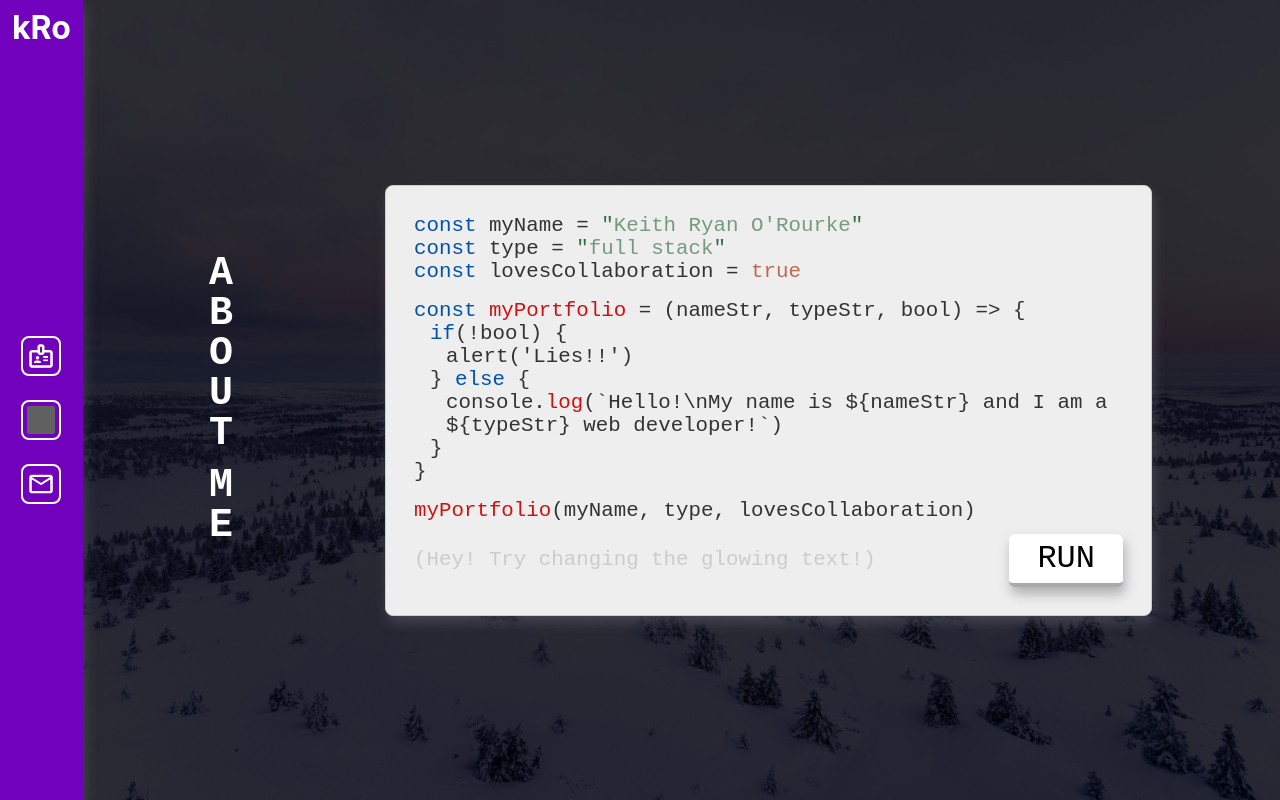
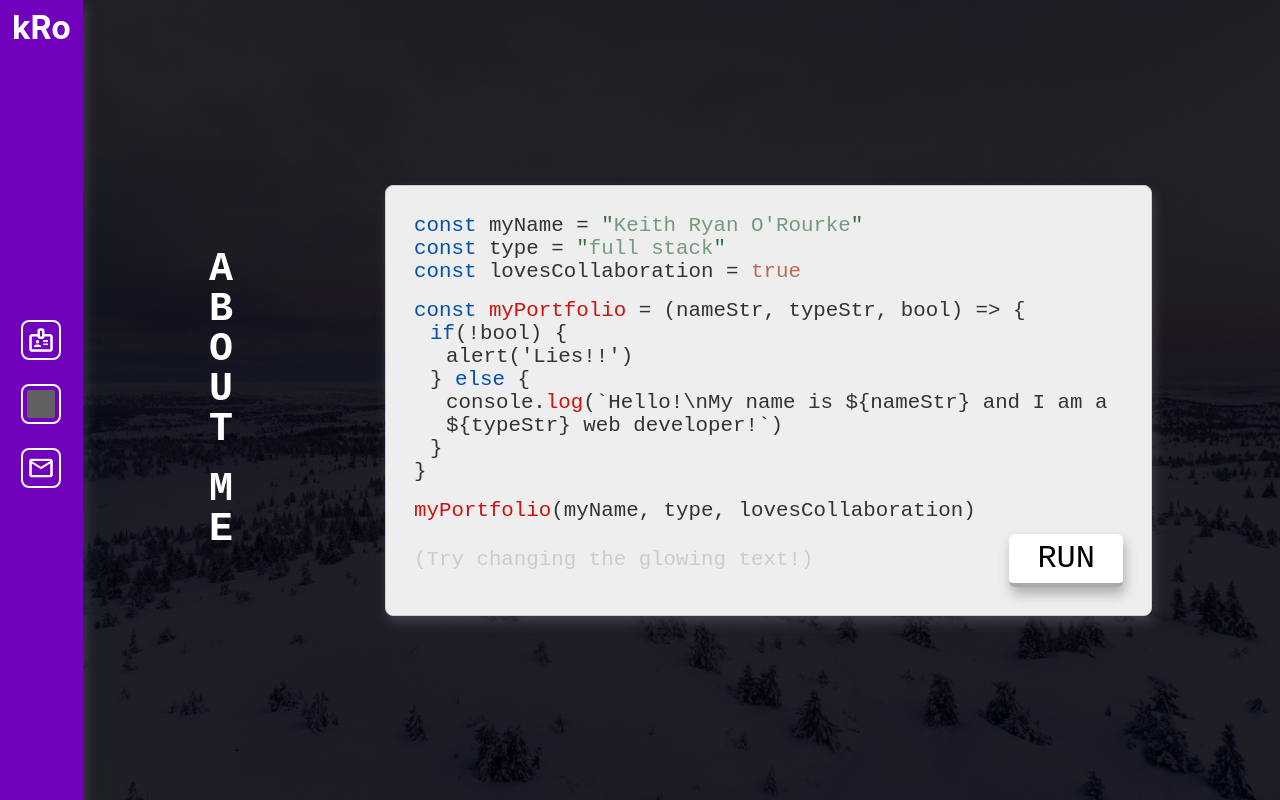
Before and after one commit to keithryanorourke/portfolio, a React (Create React App) app: page / in a window 1280 px wide. Built offline with nearby package versions, Linux system fonts and the light colour scheme; grey boxes are pictures that could not be loaded.

Commit message:
Fixed cetering of header icons

```diff
--- a/src/App.scss
+++ b/src/App.scss
@@ -23,6 +23,6 @@
     height: 100%;
     width: 100%;
     background-color: black;
-    opacity: 0.8;
+    opacity: 0.85;
   }
 }
--- a/src/Pages/HomePage/HomePage.js
+++ b/src/Pages/HomePage/HomePage.js
@@ -129,7 +129,7 @@ const HomePage = () => {
             </div>
             <span className="about__code"><span className="about__function">myPortfolio</span>(myName, type, lovesCollaboration)</span>
             <div className="about__button-container">
-              <p className="about__hint">(Hey! Try changing the glowing text!)</p>
+              <p className="about__hint">(Try changing the glowing text!)</p>
               <button className="about__submit">RUN</button>
             </div>
           </form>
--- a/src/Pages/HomePage/HomePage.scss
+++ b/src/Pages/HomePage/HomePage.scss
@@ -9,7 +9,11 @@
     display: flex;
     gap: 0.75rem;
     @include tablet {
+      gap: 1rem;
       flex-direction: column;
+    }
+    @include desktop {
+      gap: 1.25rem;
     }
   }
 
--- a/src/components/Header/Header.js
+++ b/src/components/Header/Header.js
@@ -8,7 +8,6 @@ const Header = () => {
     <header className="header">
       <div className="header__title-container">
         <h1 className="header__title">kRo</h1>
-        {/* <p className="header__subtitle">Full Stack Web Dev</p> */}
       </div>
       <nav className="header__nav">
         <ul className="header__nav-list">
@@ -17,6 +16,7 @@ const Header = () => {
           <li className="header__nav-item"><a href="#contact" className="header__nav-link"><img src={emailIcon} alt="Outline of an envelope" className="header__icon" /></a></li>
         </ul>
       </nav>
+      <div className="header__empty"></div>
     </header>
   )
 }
--- a/src/components/Header/Header.scss
+++ b/src/components/Header/Header.scss
@@ -28,6 +28,7 @@
     @include tablet {
       display: flex;
       align-items: baseline;
+      height: 33%;
     }
   }
 
@@ -50,6 +51,9 @@
   &__nav {
     margin: 0;
     height: 100%;
+    @include tablet {
+      height: 33%;
+    }
   }
 
   &__nav-list {
@@ -101,4 +105,13 @@
       }
     }
   }
+
+  &__empty {
+    display: none;
+    @include tablet {
+      display: block;
+      height: 33%;
+      width: 100%;
+    }
+  }
 }
--- a/src/components/IndividualProject/IndividualProject.scss
+++ b/src/components/IndividualProject/IndividualProject.scss
@@ -39,6 +39,9 @@
       height: 35vw;
       padding: 1rem;
     }
+    @include desktop {
+      height: 25vw;
+    }
   }
 
 
--- a/src/styles/partials/_variables.scss
+++ b/src/styles/partials/_variables.scss
@@ -1 +1,3 @@
 $darkshadow1: rgba(100, 100, 111, 0.459) 0.125rem .4375rem .75rem 0;
+
+$accent1: #7201bd;;
```
